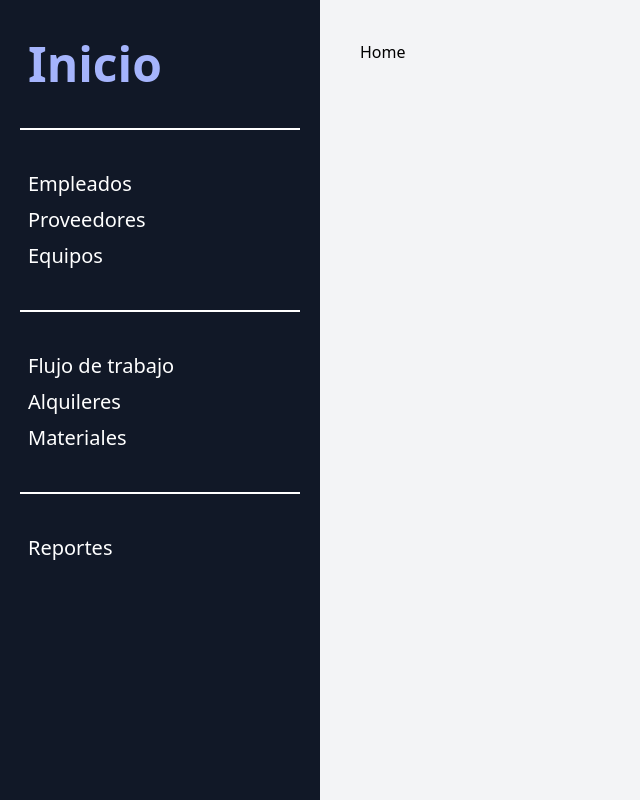
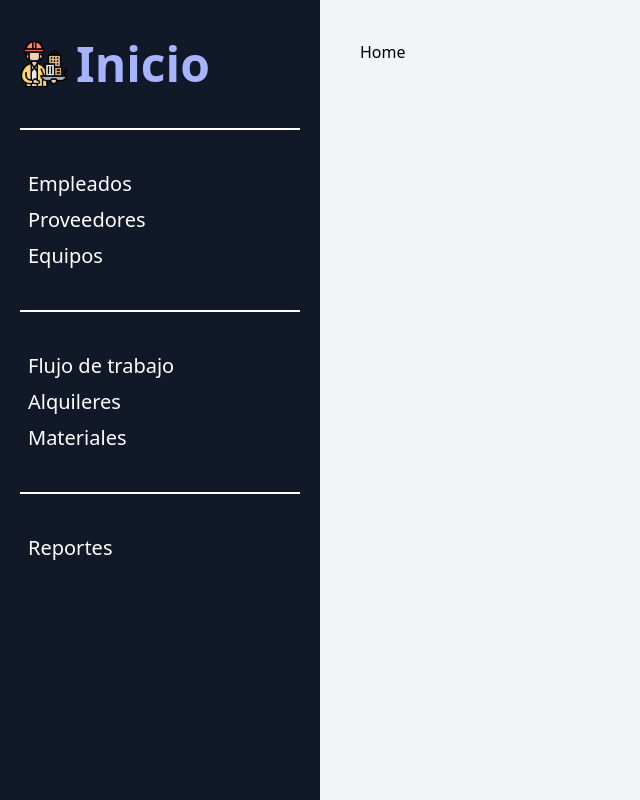
Before and after one commit to listerineh/architect-admin, a React (Vite) app: page / in a window 1280 px wide. Shown: the whole page, without its empty margins (0-640 px from the left). Built offline with nearby package versions, Linux system fonts and the light colour scheme.

Commit message:
Add: image logo

```diff
--- a/src/layout/Layout.jsx
+++ b/src/layout/Layout.jsx
@@ -1,4 +1,5 @@
 import { Outlet, Link, useLocation } from 'react-router-dom'
+import Logo from "../images/arquitecto.webp"
 
 const Layout = () => {
 
@@ -12,7 +13,14 @@ const Layout = () => {
           to=''
           className='text-5xl font-black text-indigo-300 hover:text-indigo-400'
         >
-          <h1 className='text-5xl pl-2'>Inicio</h1>
+          <div className='flex'>
+            <img
+              src={Logo}
+              alt='Web page Logo'
+              className='w-12 h-12'
+            />
+            <h1 className='text-5xl pl-2'>Inicio</h1>
+          </div>
         </Link>
 
         <div className='bg-white h-0.5 mt-10'></div>
```
Also changed, not shown: src/images/arquitecto.webp (added).
